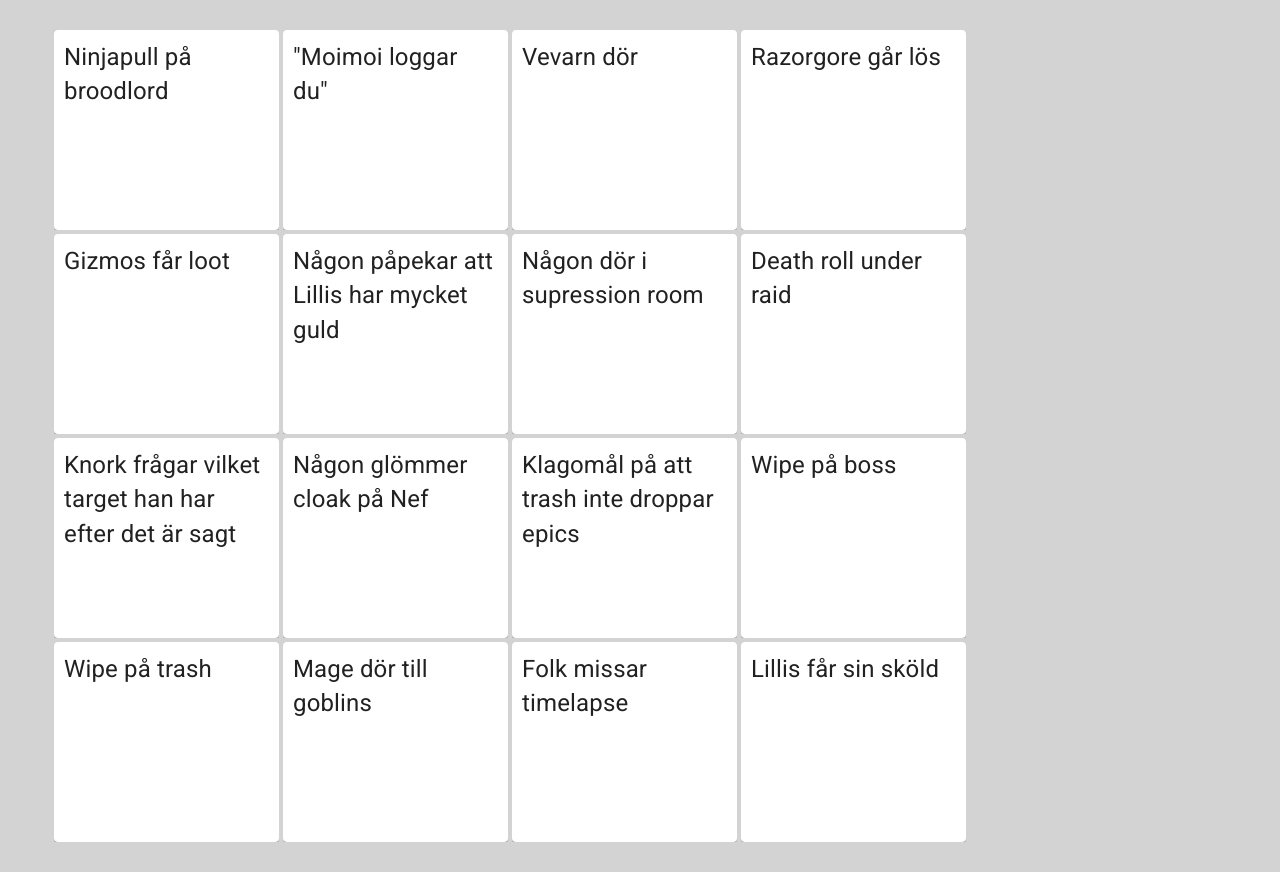
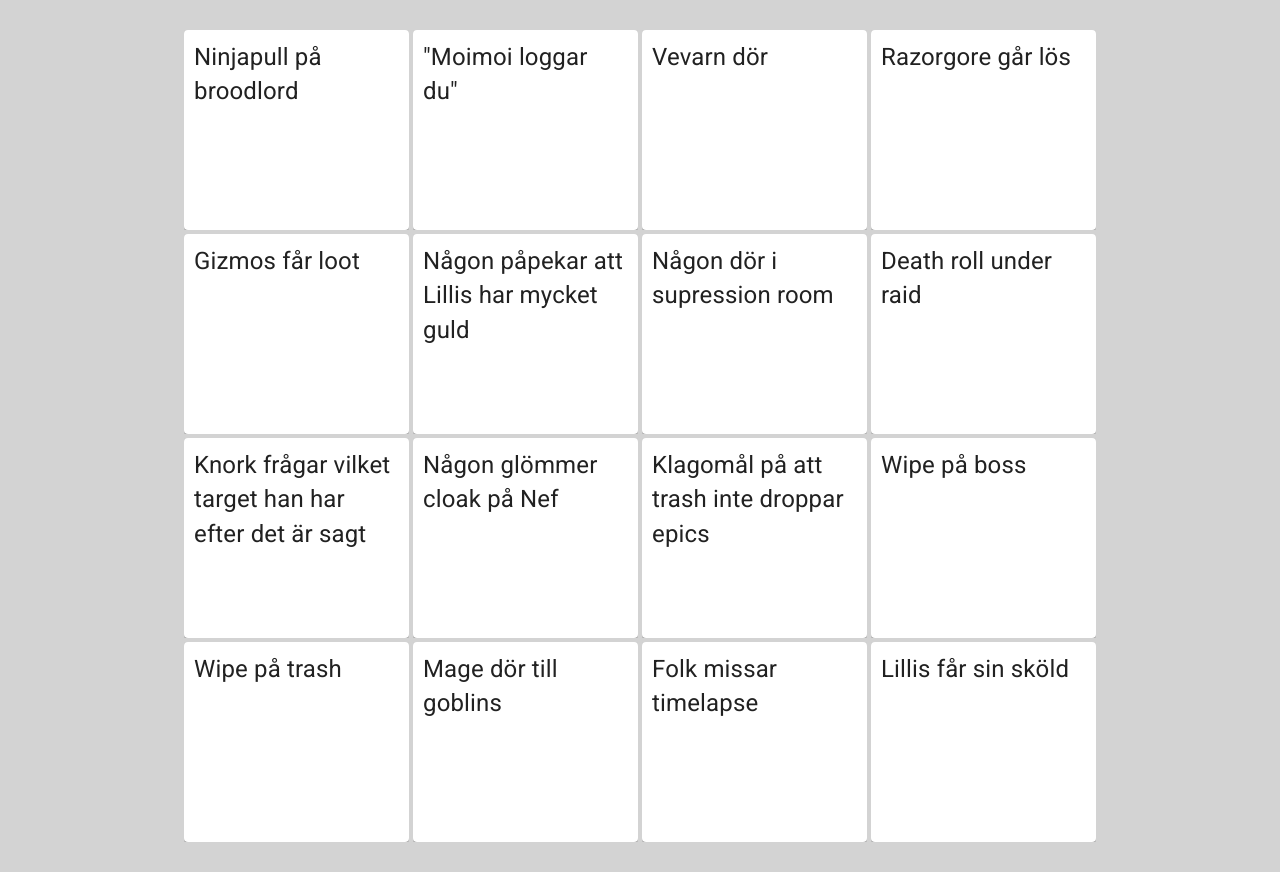
Before and after one commit to Zepheo/bingo-client, a React (Create React App) app: page / in a window 1280 px wide. After the commit the page ends 844 px from the top, so only its background shows below. Built offline with nearby package versions, Linux system fonts and the light colour scheme.

Commit message:
changed css to center content

```diff
--- a/src/App.js
+++ b/src/App.js
@@ -10,7 +10,7 @@ const useStyles = makeStyles(theme => ({
     justifyContent: 'center',
     display: 'flex',
     flexDirection: 'column',
-    margin: 30,
+    marginTop: 30,
   }
 }))
 
```
